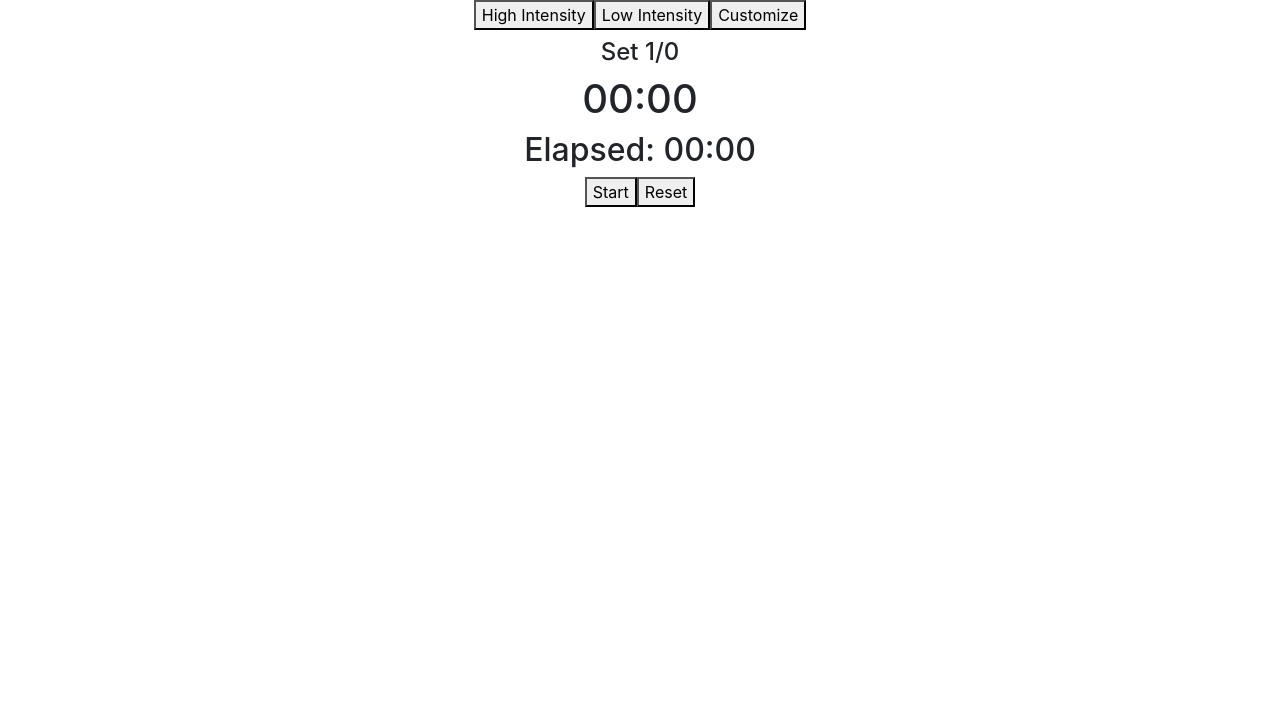
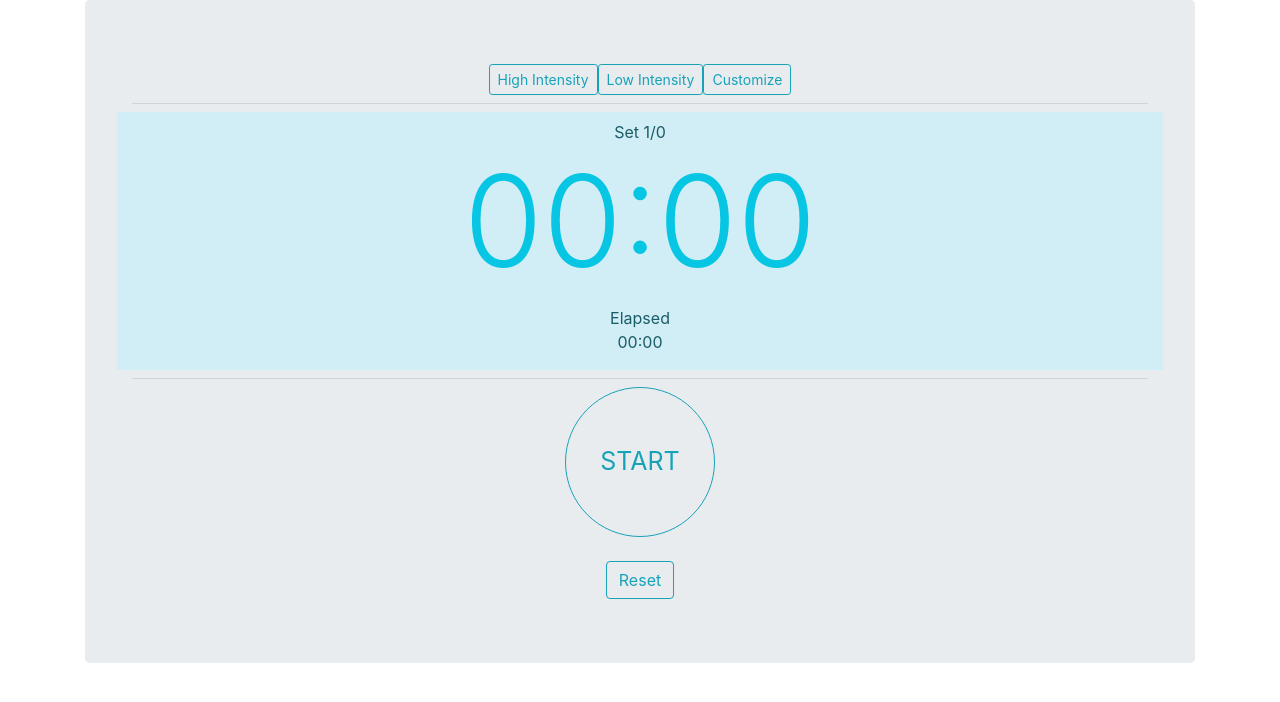
Before and after one commit to asabogal/interval-training-timer, a React (Create React App) app in the folder client/: page / in a window 1280 px wide. Shown: the top 702 px of the page. Built offline with nearby package versions, Linux system fonts and the light colour scheme.

Commit message:
inital Timer/App style

```diff
--- a/client/src/App.css
+++ b/client/src/App.css
@@ -23,15 +23,29 @@
 }
 
 .container-bg {
-  color: rgb(42, 64, 134);
-  background-color: #61dafb
+  color: #185d68;
+  background-color: #d1edf5
+}
+
+.display-1 {
+  font-size: 8rem;
+  font-weight: 300;
+  line-height: 1.2;
+  color: #06c6e4;
+}
+
+.display-2 {
+  font-size: 8rem;
+  font-weight: 300;
+  line-height: 1.2;
+  color: #185d68;
 }
 
 .btn-circle.btn-xl {
-  width: 200px;
-  height: 200px;
+  width: 150px;
+  height: 150px;
   padding: 10px 16px;
-  border-radius: 100px;
+  border-radius: 75px;
   line-height: 1.33;
 }
 
@@ -41,7 +55,7 @@
   padding: 6px 0px;
   border-radius: 15px;
   text-align: center;
-  font-size: 50px;
+  font-size: 25px;
   line-height: 1.42857;
 }
 
--- a/client/src/App.js
+++ b/client/src/App.js
@@ -1,13 +1,19 @@
 import React, { Component } from 'react';
 import Timer from './containers/Timer'
 import './App.css';
+import { Container, Jumbotron } from 'reactstrap'
 
 class App extends Component {
   render() {
     return (
-      <div className="App">
-      <Timer/>
-      </div>
+      <Container>
+        <Jumbotron>
+        <div className="App">
+          <Timer/>
+        </div>
+        </Jumbotron>
+      </Container>
+
     );
   }
 }
--- a/client/src/LayoutCode/Layout.css
+++ /dev/null
@@ -1,56 +0,0 @@
-.App {
-  text-align: center;
-}
-
-.App-logo {
-  animation: App-logo-spin infinite 20s linear;
-  height: 40vmin;
-}
-
-.App-header {
-  background-color: #282c34;
-  min-height: 100vh;
-  display: flex;
-  flex-direction: column;
-  align-items: center;
-  justify-content: center;
-  font-size: calc(10px + 2vmin);
-  color: white;
-}
-
-.App-link {
-  color: #61dafb;
-}
-
-.container-bg {
-  color: rgb(42, 64, 134);
-  background-color: #61dafb
-}
-
-.btn-circle.btn-xl {
-  width: 200px;
-  height: 200px;
-  padding: 10px 16px;
-  border-radius: 100px;
-  line-height: 1.33;
-}
-
-.btn-circle {
-  width: 30px;
-  height: 30px;
-  padding: 6px 0px;
-  border-radius: 15px;
-  text-align: center;
-  font-size: 50px;
-  line-height: 1.42857;
-}
-
-
-@keyframes App-logo-spin {
-  from {
-    transform: rotate(0deg);
-  }
-  to {
-    transform: rotate(360deg);
-  }
-}
--- a/client/src/components/Timer/TimerControls.js
+++ b/client/src/components/Timer/TimerControls.js
@@ -1,14 +1,22 @@
 import React from 'react';
+import { Container, Button } from 'reactstrap'
 
 const TimerControls = (props) => {
 
   const { handleStartStop, handleResetTimer, running } = props
 
   return (
-    <div>
-      <button onClick={handleStartStop}>{running ? 'Stop' : 'Start'}</button>
-      <button onClick={handleResetTimer}>Reset</button>
-    </div>
+    <Container>
+      <hr className="my-2" />
+      <div>
+      <Button className="btn-circle btn-xl" outline color="info" onClick={handleStartStop}>{running ? 'STOP' : 'START'}</Button>
+      </div>
+      <br></br>
+      <div>
+      <Button outline color="info" onClick={handleResetTimer}>Reset</Button>
+      </div>
+
+    </Container>
   );
 };
 
--- a/client/src/components/Timer/TimerDisplay.js
+++ b/client/src/components/Timer/TimerDisplay.js
@@ -1,4 +1,5 @@
 import React from 'react';
+import { Container, Row, Col } from 'reactstrap'
 
 const TimerDisplay = (props) => {
 
@@ -25,9 +26,9 @@ const TimerDisplay = (props) => {
       let seconds = rest - (minutes * 60)
 
       if (seconds < 10) {
-        return <h1>0{minutes}:0{seconds}</h1>
+        return <h1 className="display-1">0{minutes}:0{seconds}</h1>
       } else {
-        return <h1>0{minutes}:{seconds}</h1>
+        return <h1 className="display-1">0{minutes}:{seconds}</h1>
       }
     }
 
@@ -36,9 +37,9 @@ const TimerDisplay = (props) => {
       let seconds = interval - minutes * 60
 
       if (seconds < 10) {
-        return <h1>0{minutes}:0{seconds}</h1>
+        return <h1 className="display-1">0{minutes}:0{seconds}</h1>
       } else {
-        return <h1>0{minutes}:{seconds}</h1>
+        return <h1 className="display-1">0{minutes}:{seconds}</h1>
       }
     }
 
@@ -47,19 +48,25 @@ const TimerDisplay = (props) => {
       let seconds = runningTime - minutes * 60
 
         if (seconds < 10) {
-          return <h2>Elapsed: 0{minutes}:0{seconds}</h2>
+          return <p>0{minutes}:0{seconds}</p>
         } else {
-          return <h2>Elapsed: 0{minutes}:{seconds}</h2>
+          return <p>0{minutes}:{seconds}</p>
         }
     }
 
   return (
-    <div>
-      <h5>{name}</h5>
-      <h4>Set {runningSets + 1}/{sets}</h4>
-      {renderTimer(interval, rest)}
-      {renderRunningTime(runningTime)}
-    </div>
+    <Container className="container-bg">
+      <Row>
+        <Col>
+        <h5>{name}</h5>
+        Set {runningSets + 1}/{sets}
+        {renderTimer(interval, rest)}
+        Elapsed
+        {renderRunningTime(runningTime)}
+
+        </Col>
+      </Row>
+    </Container>
   );
 };
 
--- a/client/src/components/Timer/TimerSettings.js
+++ b/client/src/components/Timer/TimerSettings.js
@@ -1,16 +1,22 @@
 import React from 'react';
+import { Container, Row, Col, Button } from 'reactstrap'
 
 const TimerSettings = (props) => {
 
   const { setHighIntensity, setLowIntensity } = props
 
   return (
-    <div>
-      <button onClick={setHighIntensity}>High Intensity</button>
-      <button onClick={setLowIntensity}>Low Intensity</button>
-      <button >Customize</button>
-      {/* // add customizations! */}
-    </div>
+    <Container>
+      <Row>
+        <Col>
+          <Button outline color="info" size="sm" onClick={setHighIntensity}>High Intensity</Button>
+          <Button outline color="info" size="sm" onClick={setLowIntensity}>Low Intensity</Button>
+          <Button outline color="info" size="sm" >Customize</Button>
+          {/* // add customizations! */}
+        </Col>
+      </Row>
+      <hr className="my-2" />
+    </Container>
   );
 };
 
```
Also changed, not shown: client/src/LayoutCode/LayoutDraft.js (deleted, +0 -65 lines).
